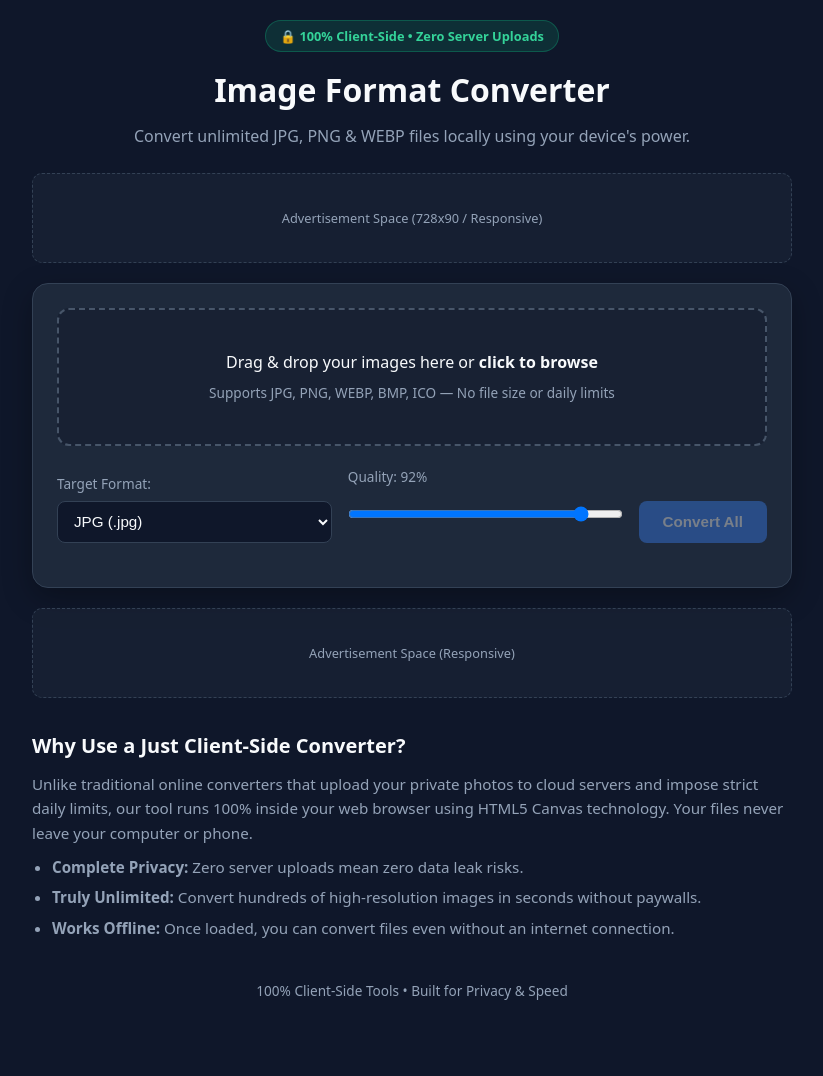
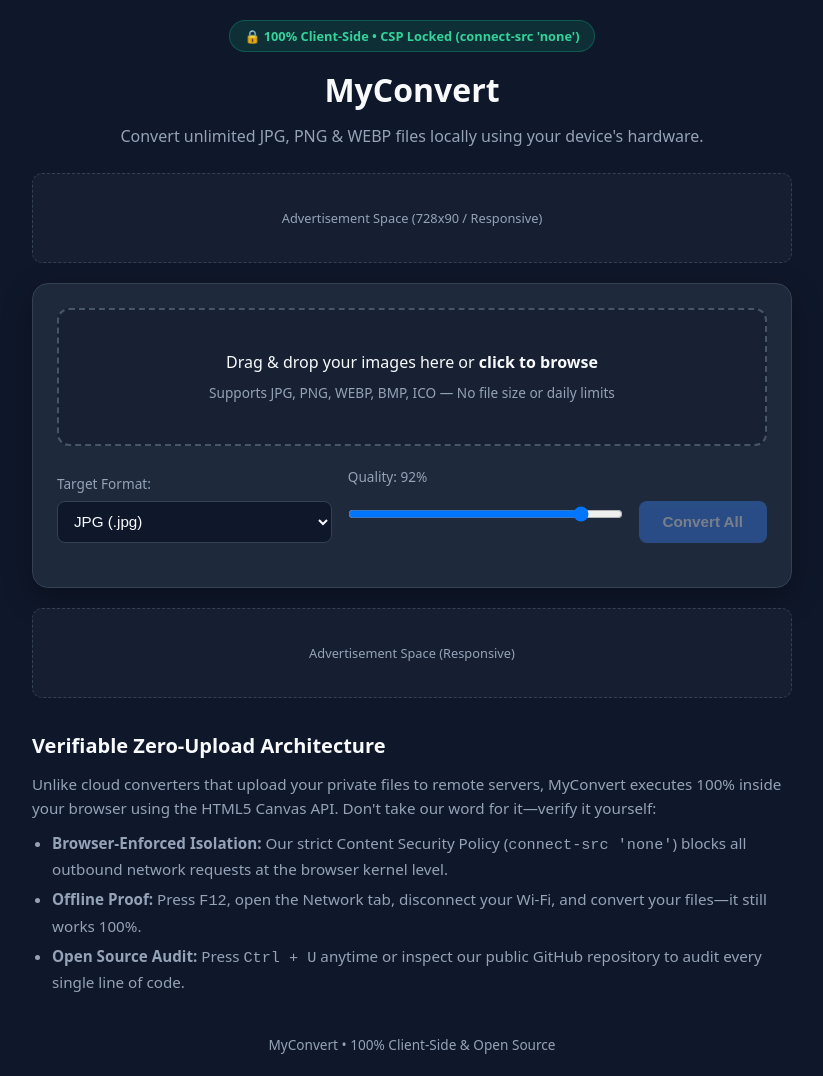
Before and after one commit to yigit-mehmet2/MyConvert, a plain HTML site: page index.html in a window 1280 px wide. Shown: the whole page, without its empty margins (228-1051 px from the left). Before the commit the page ends 1022 px from the top, so only its background shows below. Drawn offline with Linux system fonts and the light colour scheme.

Commit message:
Update title and description for MyConvert page

```diff
--- a/index.html
+++ b/index.html
@@ -3,28 +3,34 @@
 <head>
     <meta charset="UTF-8">
     <meta name="viewport" content="width=device-width, initial-scale=1.0">
-    <title>MyConvert — Free, Unlimited & Private</title>
-    <meta name="description" content="Convert JPG, PNG, and WEBP images locally in your browser. 100% client-side, zero server uploads, unlimited files.">
+    <title>MyConvert — 100% Client-Side Image Format Converter</title>
+    <meta name="description" content="Convert JPG, PNG, and WEBP images locally in your browser. 100% client-side, CSP-locked zero server uploads, unlimited files.">
+
+    <!-- Strict Content Security Policy: Blocks all outbound network connections (connect-src 'none') at the browser level -->
     <meta http-equiv="Content-Security-Policy" content="default-src 'self'; script-src 'self' https://cloudflare.com; style-src 'self' 'unsafe-inline'; connect-src 'none'; img-src 'self' data: blob:;">
+
     <link rel="stylesheet" href="style.css">
-    <!-- Toplu indirme için JSZip CDN -->
-    <script src="https://cloudflare.com"></script>
+
+    <!-- JSZip Library with Subresource Integrity (SRI) cryptographic hash -->
+    <script src="https://cloudflare.com/ajax/libs/jszip/3.10.1/jszip.min.js"
+            integrity="sha512-XMVd28F1oH/O71fzwBnV7HucLxVwtxf26XV8P4wPk26EDxuGZ91N8bsOttmnomcCD3CS5ZMRL50H0GgOHvegtg=="
+            crossorigin="anonymous" referrerpolicy="no-referrer"></script>
 </head>
 <body>
 
 <div class="container">
     <header>
-        <span class="badge">🔒 100% Client-Side • Zero Server Uploads</span>
-        <h1>Image Format Converter</h1>
-        <p class="subtitle">Convert unlimited JPG, PNG & WEBP files locally using your device's power.</p>
+        <span class="badge">🔒 100% Client-Side • CSP Locked (connect-src 'none')</span>
+        <h1>MyConvert</h1>
+        <p class="subtitle">Convert unlimited JPG, PNG & WEBP files locally using your device's hardware.</p>
     </header>
 
-    <!-- Üst Reklam Alanı (AdSense / Alternatif Ağlar İçin Hazır) -->
+    <!-- Top Advertisement Slot -->
     <div class="ad-slot" id="ad-top">
-        <!-- Reklam kodun buraya gelecek -->
         <span>Advertisement Space (728x90 / Responsive)</span>
     </div>
 
+    <!-- Main Converter Interface -->
     <main class="converter-box">
         <div class="drop-zone" id="dropZone">
             <p>Drag & drop your images here or <strong>click to browse</strong></p>
@@ -57,24 +63,24 @@
         </div>
     </main>
 
-    <!-- Alt Reklam Alanı -->
+    <!-- Bottom Advertisement Slot -->
     <div class="ad-slot" id="ad-bottom">
         <span>Advertisement Space (Responsive)</span>
     </div>
 
-    <!-- AdSense Onayı İçin SEO & Bilgilendirme İçeriği -->
+    <!-- Security Verification & SEO Information Section -->
     <section class="info-section">
-        <h2>Why Use a Just Client-Side Converter?</h2>
-        <p>Unlike traditional online converters that upload your private photos to cloud servers and impose strict daily limits, our tool runs 100% inside your web browser using HTML5 Canvas technology. Your files never leave your computer or phone.</p>
+        <h2>Verifiable Zero-Upload Architecture</h2>
+        <p>Unlike cloud converters that upload your private files to remote servers, MyConvert executes 100% inside your browser using the HTML5 Canvas API. Don't take our word for it—verify it yourself:</p>
         <ul>
-            <li><strong>Complete Privacy:</strong> Zero server uploads mean zero data leak risks.</li>
-            <li><strong>Truly Unlimited:</strong> Convert hundreds of high-resolution images in seconds without paywalls.</li>
-            <li><strong>Works Offline:</strong> Once loaded, you can convert files even without an internet connection.</li>
+            <li><strong>Browser-Enforced Isolation:</strong> Our strict Content Security Policy (<code>connect-src 'none'</code>) blocks all outbound network requests at the browser kernel level.</li>
+            <li><strong>Offline Proof:</strong> Press <code>F12</code>, open the Network tab, disconnect your Wi-Fi, and convert your files—it still works 100%.</li>
+            <li><strong>Open Source Audit:</strong> Press <code>Ctrl + U</code> anytime or inspect our public GitHub repository to audit every single line of code.</li>
         </ul>
     </section>
 
     <footer>
-        <p>100% Client-Side Tools • Built for Privacy & Speed</p>
+        <p>MyConvert • 100% Client-Side & Open Source</p>
     </footer>
 </div>
 
```
